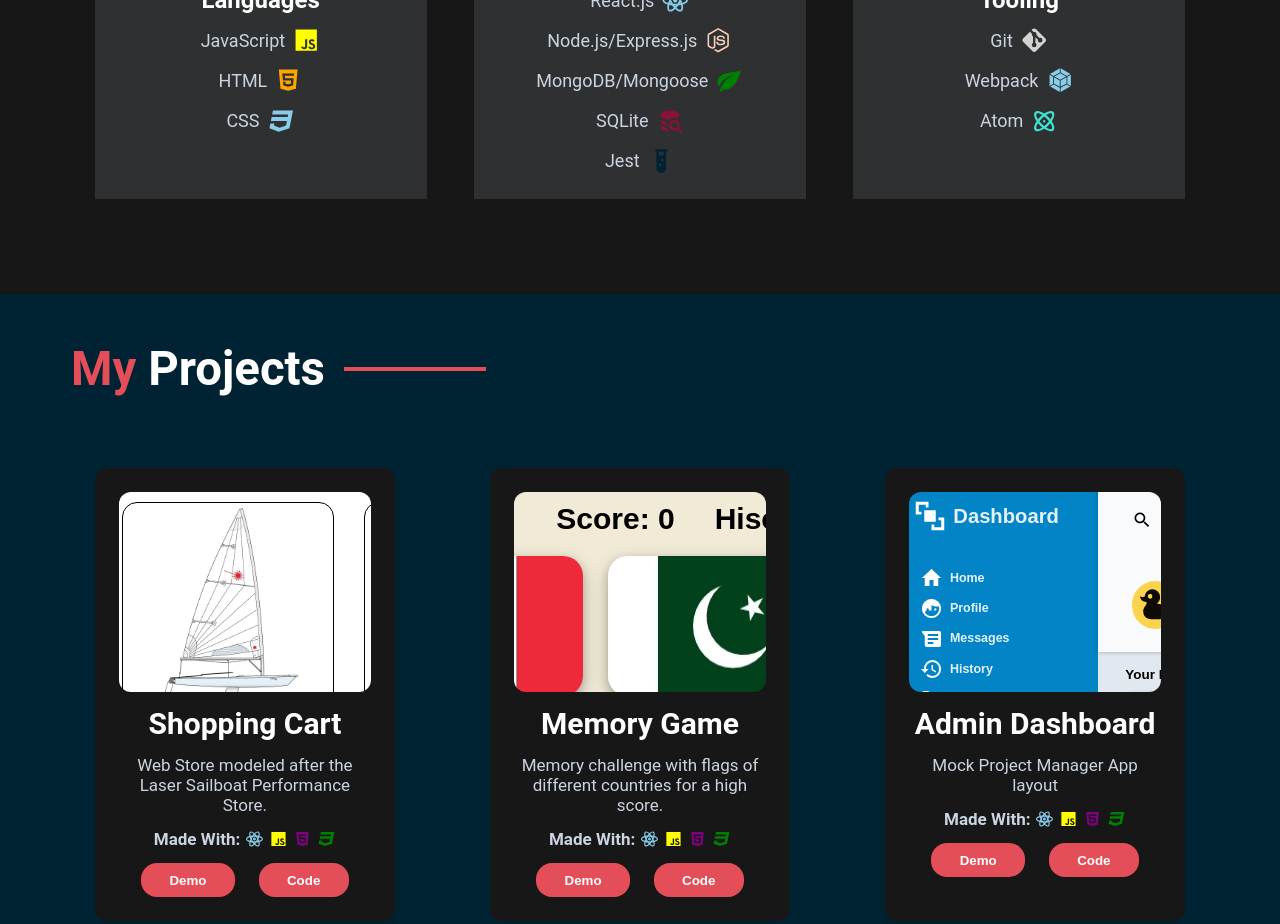
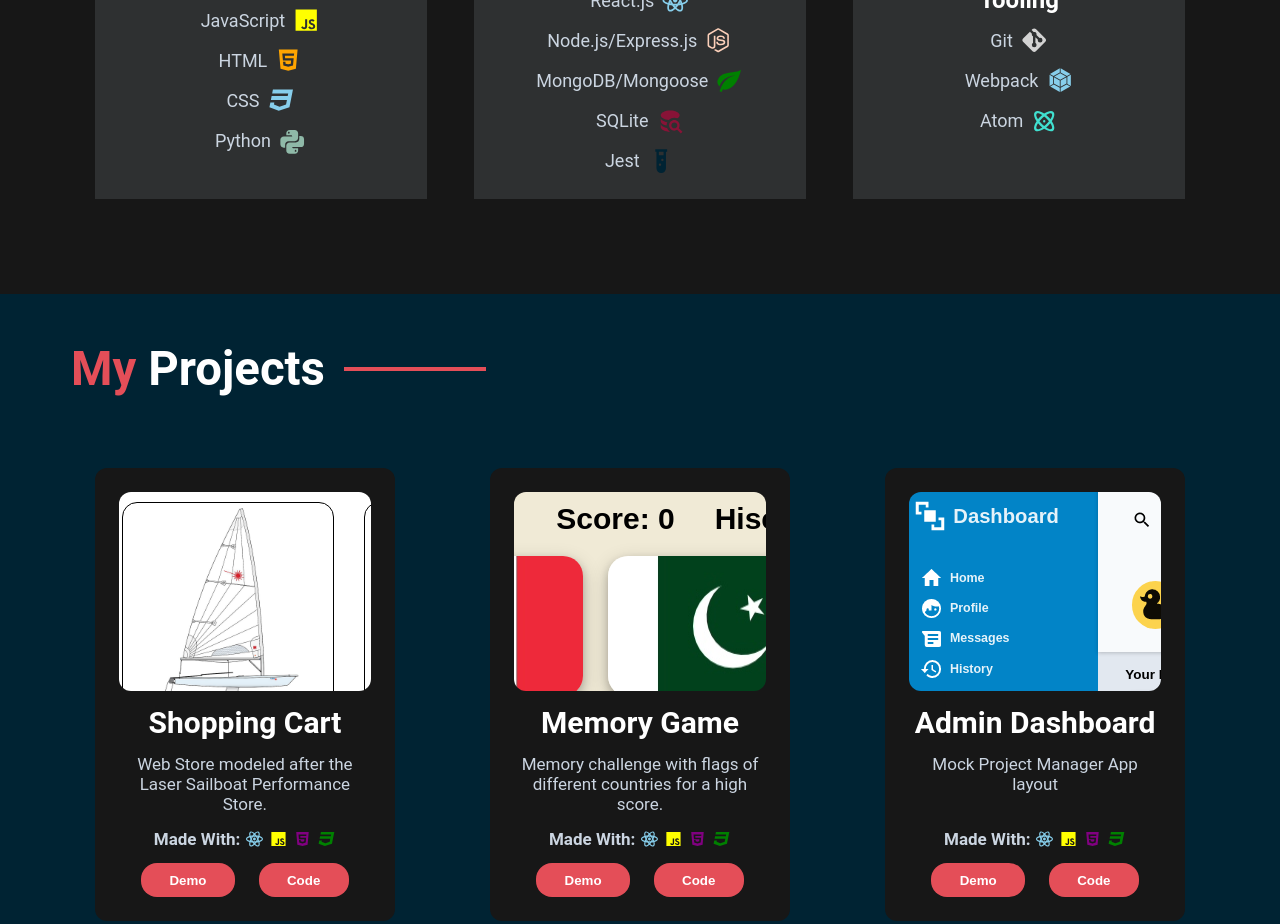
Before and after one commit to rhodesrt/portfolio, a React (Create React App) app: page / in a window 1280 px wide. Shown: the part 1680-2604 px from the top of the page. Built offline with nearby package versions, Linux system fonts and the light colour scheme.

Commit message:
removed Contact.js component

```diff
--- a/src/App.js
+++ b/src/App.js
@@ -1,6 +1,5 @@
 import "./components/componentStyles.css";
 import About from "./components/About";
-import Contact from "./components/Contact";
 import Nav from "./components/Nav";
 import Projects from "./components/Projects";
 import Skills from "./components/Skills";
@@ -17,7 +16,6 @@ const App = () => {
       <About />
       <Skills />
       <Projects />
-      <Contact />
     </div>
   );
 };
--- a/src/components/Contact.js
+++ /dev/null
@@ -1,11 +0,0 @@
-import "./componentStyles.css";
-
-const Contact = () => {
-  return (
-    <div className="contact-container">
-      <div></div>
-    </div>
-  );
-};
-
-export default Contact;
--- a/src/components/Skills.js
+++ b/src/components/Skills.js
@@ -14,6 +14,7 @@ import {
   mdiGit,
   mdiWebpack,
   mdiAtom,
+  mdiLanguagePython,
 } from "@mdi/js";
 import Icon from "@mdi/react";
 
@@ -38,6 +39,10 @@ const Skills = () => {
           <div>
             <p>CSS</p>
             <Icon path={mdiLanguageCss3} style={{ color: "skyBlue" }} />
+          </div>
+          <div>
+            <p>Python</p>
+            <Icon path={mdiLanguagePython} style={{ color: "var(--aqua)" }} />
           </div>
         </div>
         <div className="card">
--- a/src/components/componentStyles.css
+++ b/src/components/componentStyles.css
@@ -467,6 +467,7 @@ a:visited {
   font-size: clamp(12px, 1rem, 17px);
   color: var(--slate);
   text-align: center;
+  height: 15%;
 }
 .project-card > div > p {
   color: var(--slate);
@@ -504,5 +505,5 @@ a:visited {
   gap: 1rem;
 }
 .contact-container {
-  background-color: var(--salmon);
+  background-color: var(--neutralDark);
 }
```
